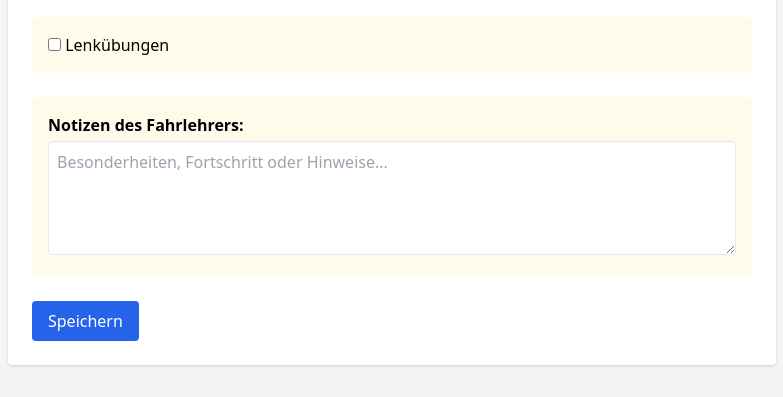
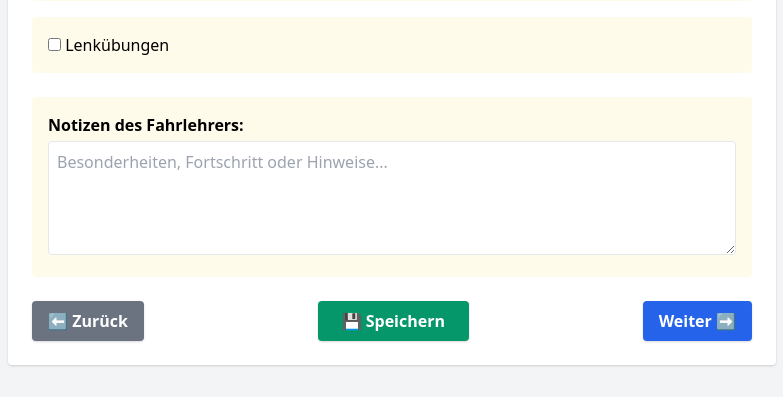
Before and after one commit to eyfahrlehrer/schuelerakte, a Flask app: page /grundstufe in a window 1280 px wide. Shown: the part 815-1212 px from the top of the page, without its empty margins (248-1031 px from the left). Run offline with Flask 3, Linux system fonts and the light colour scheme; the visitor is signed in with stand-in values (Sample User, id 1).

Commit message:
Update grundstufe.html

```diff
--- a/templates/grundstufe.html
+++ b/templates/grundstufe.html
@@ -66,7 +66,23 @@
         <textarea name="notizen" id="notizen" rows="4" class="w-full border p-2 rounded" placeholder="Besonderheiten, Fortschritt oder Hinweise..."></textarea>
       </div>
 
-      <button class="bg-blue-600 text-white px-4 py-2 rounded">Speichern</button>
+     <!-- Navigation -->
+<div class="mt-6 flex flex-col md:flex-row justify-between items-center gap-4">
+  <!-- Zurück -->
+  <a href="{{ url_for('stammdaten') }}" class="bg-gray-500 hover:bg-gray-600 text-white font-semibold py-2 px-4 rounded shadow">
+    ⬅️ Zurück
+  </a>
+
+  <!-- Speichern -->
+  <button type="submit" class="bg-green-600 hover:bg-green-700 text-white font-semibold py-2 px-6 rounded shadow">
+    💾 Speichern
+  </button>
+
+  <!-- Weiter -->
+  <a href="{{ url_for('aufbaustufe') }}" class="bg-blue-600 hover:bg-blue-700 text-white font-semibold py-2 px-4 rounded shadow">
+    Weiter ➡️
+  </a>
+</div>
     </form>
   </div>
 </body>
```
